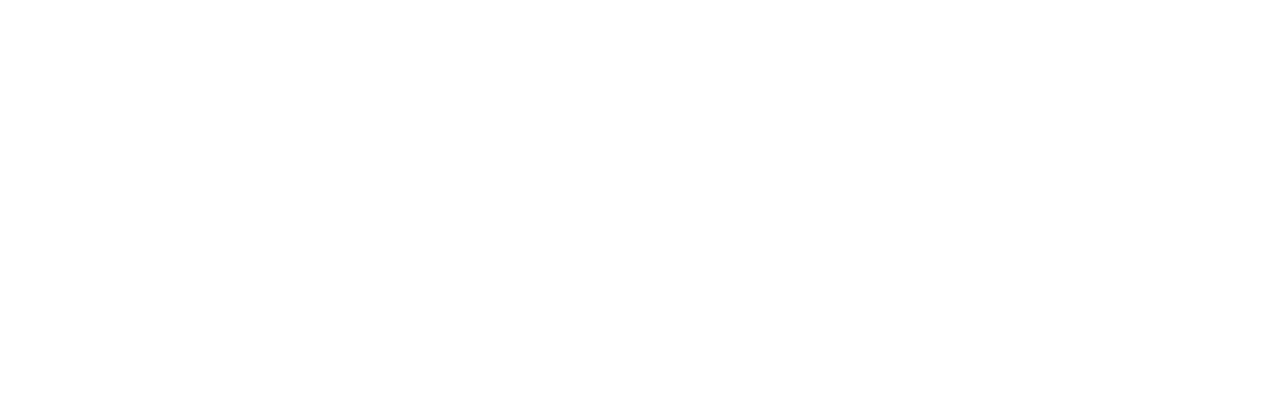
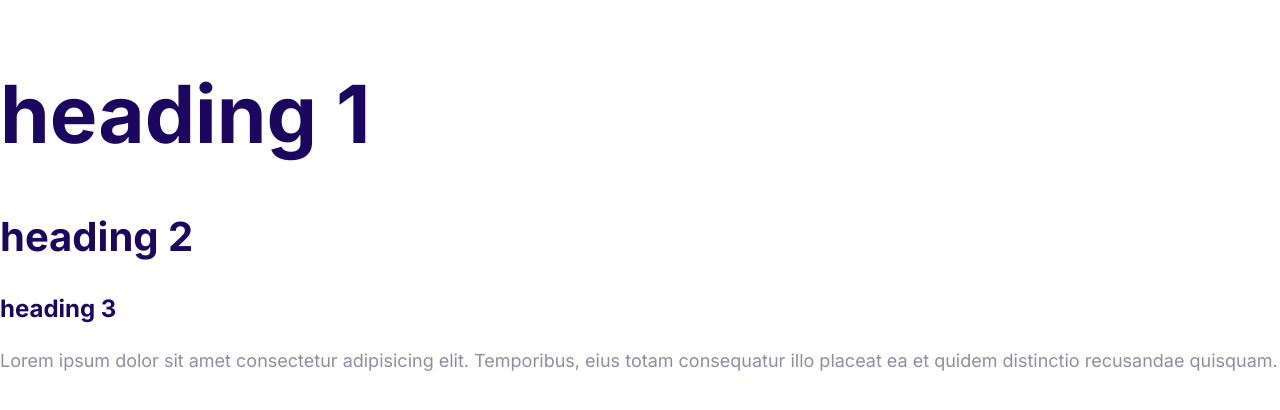
Before and after one commit to Faksfancy/faks-web, a plain HTML site: page index.html in a window 1280 px wide. Drawn offline with Linux system fonts and the light colour scheme.

Commit message:
define the style for the fonts.

```diff
--- a/css/index.css
+++ b/css/index.css
@@ -5,3 +5,44 @@
     --color-headings:#1b0760;
     --color-body: #918Ca4;
 }
+html {
+    font-size: 62.5%;
+}
+body {
+    font-family: inter, Arial, Helvetica, sans-serif;
+    color: var(--color-body);
+    font-size: 2.4rem;
+    line-height: 1.5;
+}
+h1,
+h2,
+h3 {
+    color: var(--color-headings);
+    margin-bottom: 2rem;
+}
+h1 {
+    font-size: 7rem;
+}
+h2 {
+    font-size: 4rem;
+}
+h3 {
+    font-size: 3rem;
+}
+p {
+    margin-top: 0;
+}
+@media screen and (min-width: 1024px) {
+    body {
+        font-size: 1.8rem;
+    }
+    h1 {
+        font-size: 8rem;
+    }
+    h2 {
+        font-size: 4rem;
+    }
+    h3 {
+        font-size: 2.4rem;
+    }
+}
--- a/index.html
+++ b/index.html
@@ -5,10 +5,16 @@
     <meta http-equiv="X-UA-Compatible" content="IE=edge">
     <meta name="viewport" content="width=device-width, initial-scale=1.0">
     <title>Document</title>
+    <link rel="preconnect" href="https://fonts.googleapis.com">
+    <link rel="preconnect" href="https://fonts.gstatic.com" crossorigin>
+    <link href="https://fonts.googleapis.com/css2?family=Inter:wght@400;700&display=swap" rel="stylesheet">
     <link rel="stylesheet" href="/css/normalize.css">
     <link rel="stylesheet" href="/css/index.css">
 </head>
 <body>
-
+<h1>heading 1</h1>
+<h2>heading 2</h2>
+<h3>heading 3</h3>
+<p>Lorem ipsum dolor sit amet consectetur adipisicing elit. Temporibus, eius totam consequatur illo placeat ea et quidem distinctio recusandae quisquam.</p>
 </body>
 </html>
```
